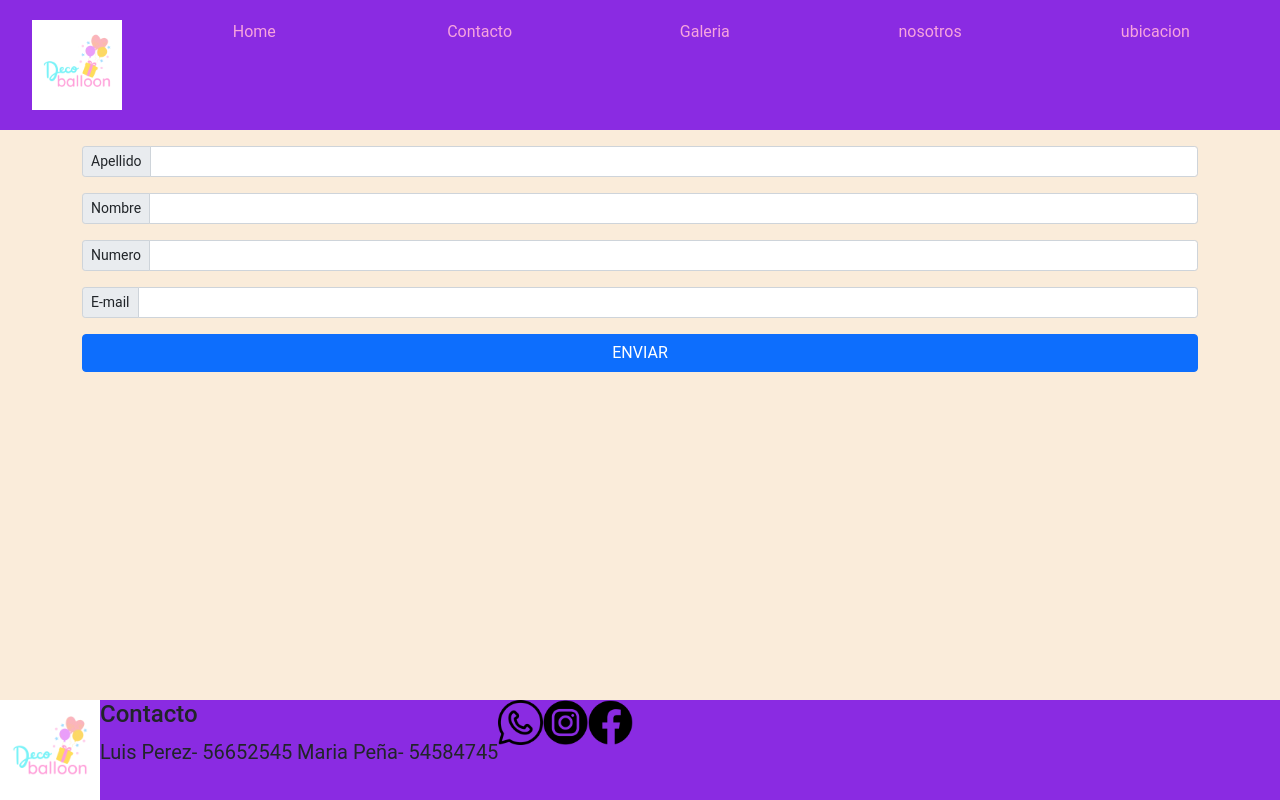
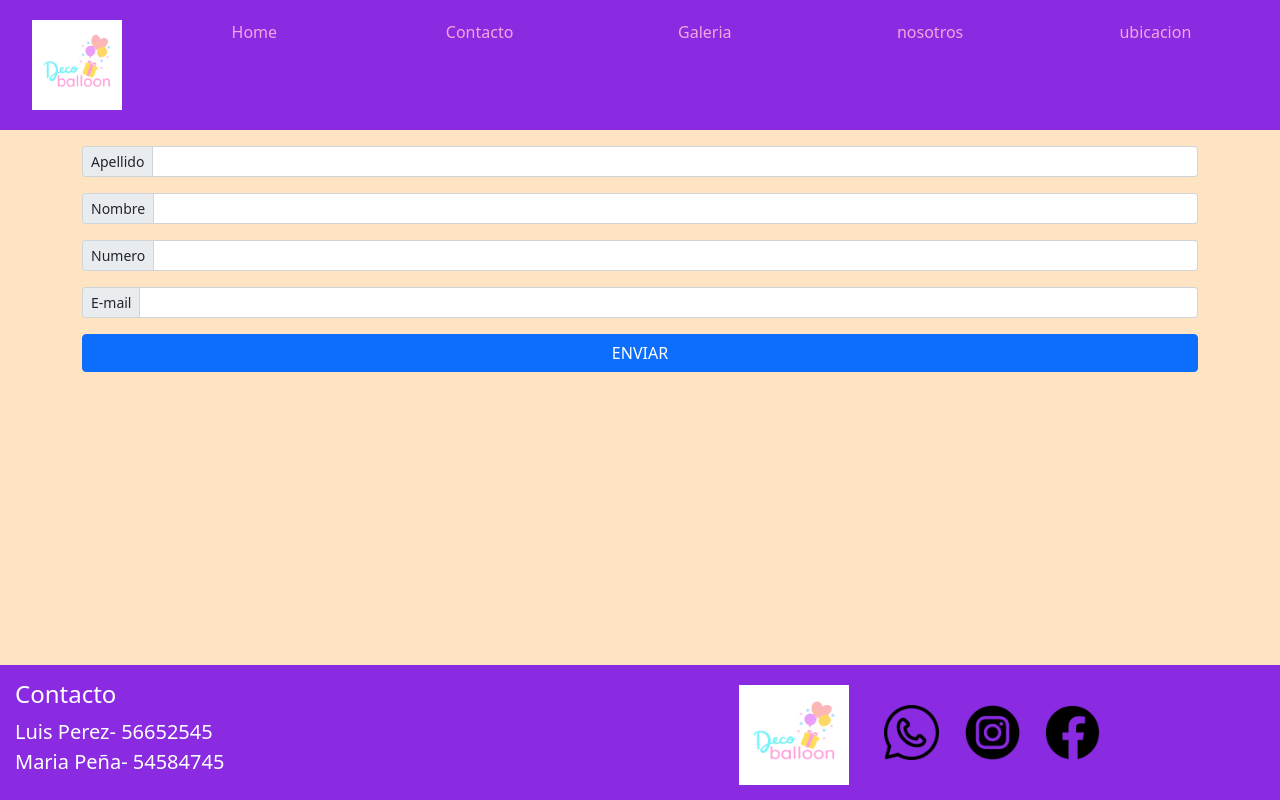
Before and after one commit to RamonJVillarroel/DW-FINAL-CODER-HOUSE, a website: page pages/contacto.html in a window 1280 px wide. Drawn offline with nearby package versions, Linux system fonts and the light colour scheme.

Commit message:
se agrego carpeta pages

```diff
--- a/contacto.html
+++ b/pages/contacto.html
@@ -2,7 +2,6 @@
 <html lang="en">
 
 <head>
-    <!-- Required meta tags -->
     <link rel="stylesheet" href="https://cdnjs.cloudflare.com/ajax/libs/animate.css/4.1.1/animate.min.css" />
     <link rel="stylesheet" href="https://cdnjs.cloudflare.com/ajax/libs/animate.css/4.1.1/animate.min.css" />
     <meta charset="utf-8">
@@ -11,13 +10,11 @@
     <meta name="description" content="todo tipo de decoraciones">
     <meta name="keywords" content="decoraciones, arreglos, regalos">
     <!--finaliza los keywords-->
-    <!-- Bootstrap CSS -->
     <link href="https://cdn.jsdelivr.net/npm/bootstrap@5.1.3/dist/css/bootstrap.min.css" rel="stylesheet"
         integrity="sha384-1BmE4kWBq78iYhFldvKuhfTAU6auU8tT94WrHftjDbrCEXSU1oBoqyl2QvZ6jIW3" crossorigin="anonymous">
     <link rel="stylesheet" href="https://cdnjs.cloudflare.com/ajax/libs/animate.css/4.1.1/animate.min.css" />
-
-    <link href="imagenes/logo.png" src="imagenes/logo.png">
-    <link rel="stylesheet" href="css/style.css">
+    <link href="#" src="../imagenes/logo.png">
+    <link rel="stylesheet" href="../css/style.css">
     <title>Decoraciones, villarroel</title>
 </head>
 
@@ -25,12 +22,12 @@
     <div class="container-fluid">
         <div class="row">
             <ul class="menu">
-                <a href="imagenes/logo.png"> <img src="imagenes/logo.png" class="img-fluid" alt="..."></a>
-                <li class="menu"><a href="index.html">Home</a></li>
-                <li class="menu"><a href="contacto.html">Contacto</a></li>
-                <li class="menu"><a href="galeria.html">Galeria</a></li>
-                <li class="menu"><a href="nosotros.html">nosotros</a></li>
-                <li class="menu"><a href="ubicacion.html">ubicacion</a></li>
+                <a href="imagenes/logo.png"> <img src="../imagenes/logo.png" class="img-fluid" alt="..."></a>
+                <li class="menu"><a href="../index.html">Home</a></li>
+                <li class="menu"><a href="/pages/contacto.html">Contacto</a></li>
+                <li class="menu"><a href="/pages/galeria.html">Galeria</a></li>
+                <li class="menu"><a href="/pages/nosotros.html">nosotros</a></li>
+                <li class="menu"><a href="/pages/ubicacion.html">ubicacion</a></li>
             </ul>
         </div>
     </div>
@@ -60,34 +57,30 @@
         </div>
     </div>
 
+
     <!--inicio del footer-->
-    <footer class="col-lg-12  col-md-12 col-sm-12 full">
-        <div class="imgfooter">
-            <a href="imagenes/logo.png"><img src="imagenes/logo.png" width="100px" height="100px"></a>
-        </div>
-        <div class="divpie">
-            <h4>Contacto</h4>
-            <span class="spanfot">Luis Perez- 56652545</span>
-            <span class="spanfot">Maria Peña- 54584745</span>
-        </div>
-        <div class="primeraID">
-            <a title="whatsapp iconos"> <img src="imagenes/whatsapp.png" height="45px" width="45px"></a>
-            <a title="instagram iconos"> <img src="imagenes/instagram.png" height="45px" width="45px"> </a>
-            <a title="facebook iconos"> <img src="imagenes/facebook.png" height="45px" width="45px"> </a>
-        </div>
+  <footer class="col-lg-12  full col-md-12 col-sm-12">
+    <div class="divpie">
+        <h4 class="spanfot">Contacto</h4>
+        <span class="spanfot">Luis Perez- 56652545</span>
+        <span class="spanfot">Maria Peña- 54584745</span>
+    </div>
+    <div class="imgfooter">
+        <a href="../index.html"><img src="../imagenes/logo.png" class="colu1"></a>
+    </div>
+    <div class=" primeraID ">
+       <a href="https://www.whatsapp.com/?lang=es" target="_blank"><img src="../imagenes/whatsapp.png" class=" primeraID2"></a>
+       <a href="https://www.instagram.com/" target="_blank"><img src="../imagenes/instagram.png" class="primeraID2"></a>
+       <a href="https://es-la.facebook.com/" target="_blank"><img src="../imagenes/facebook.png" class=" primeraID2"></a>
+    </div>
+</footer>
 
-    </footer>
 
-    <!-- Option 1: Bootstrap Bundle with Popper -->
     <script src="https://cdn.jsdelivr.net/npm/bootstrap@5.1.3/dist/js/bootstrap.bundle.min.js"
         integrity="sha384-ka7Sk0Gln4gmtz2MlQnikT1wXgYsOg+OMhuP+IlRH9sENBO0LRn5q+8nbTov4+1p"
         crossorigin="anonymous"></script>
 
-    <!-- Option 2: Separate Popper and Bootstrap JS -->
-    <!--
-    <script src="https://cdn.jsdelivr.net/npm/@popperjs/core@2.10.2/dist/umd/popper.min.js" integrity="sha384-7+zCNj/IqJ95wo16oMtfsKbZ9ccEh31eOz1HGyDuCQ6wgnyJNSYdrPa03rtR1zdB" crossorigin="anonymous"></script>
-    <script src="https://cdn.jsdelivr.net/npm/bootstrap@5.1.3/dist/js/bootstrap.min.js" integrity="sha384-QJHtvGhmr9XOIpI6YVutG+2QOK9T+ZnN4kzFN1RtK3zEFEIsxhlmWl5/YESvpZ13" crossorigin="anonymous"></script>
-    -->
+
 </body>
 
 </html>
--- a/scss/style.scss
+++ b/scss/style.scss
@@ -1,6 +1,7 @@
 * {
     margin:0;
     padding:0;
+    box-sizing: border-box;
 }
 
 body {
@@ -53,8 +54,7 @@ a {
     height:300px;
 }
 .id3 {
-    grid-row: 1/5;
-    grid-column: 1/4;
+    text-align: center;
     color: blueviolet;
     font-style: italic;
     font-size: 30px;
@@ -70,10 +70,12 @@ footer {
 }
 .imgfooter img {
     width: 100%;
+    margin-top: 20px;
 }
 
 .imgfooter a{
-    grid-column: 1/ 2;
+
+    width: 40%;
 }
 .full {
     position: fixed;
@@ -81,11 +83,24 @@ footer {
     bottom: 0px;
 }
 .divpie{
+    margin: 15px 15px 15px 15px;
+    width: 55%;
      font-size: 30px;
-   grid-column: 2/ 3;
+     grid-column: 2/ 3;
 }
-
-
+.colu {
+    margin: 15px 15px 15px 15px;
+}
+.colu1{
+    margin: 5px 5px 5px 5px;
+    width: 100px;;
+    height:100px;
+}
+.spanfot {
+    color: white;
+    display: flex;
+    flex-wrap: nowrap;
+}
 p {
     background-color: rgb(255, 144, 255);
     font-style: italic;
@@ -121,20 +136,23 @@ p {
    color: blueviolet;
 }
 }
+.primeraID{
+    display: flex;
+   margin: 20px 20px 20px 20px;
+   padding: 20px 20px 20px 20px;
+   width: 20%;
+   justify-content: flex-end;
+}
+
+.primeraID2 {
+    height: 55px;
+    width: 55px;
+}
 
 
 @media screen and (min-width:320px){
 
-    body{
-        font-family: 'Roboto', sans-serif;
-        font-size:16px;
-        background-color: rgb(250, 236, 218);
-        margin: 0;
-       display: grid;
-       min-height: 100vh;
-       grid-template-rows: auto 1fr auto;
-       overflow-x: hidden;
-    }
+
 
     a{
         text-decoration: none;
```
Also changed, not shown: index.html (+19 -31 lines), pages/galeria.html (renamed from galeria.html, +24 -28 lines), pages/nosotros.html (renamed from nosotros.html, +16 -26 lines), pages/ubicacion.html (renamed from ubicacion.html, +17 -29 lines), css/style.css.
